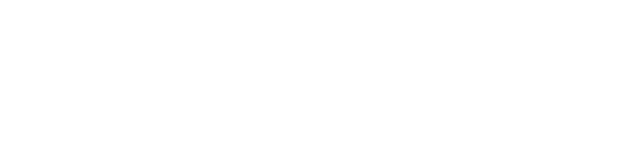
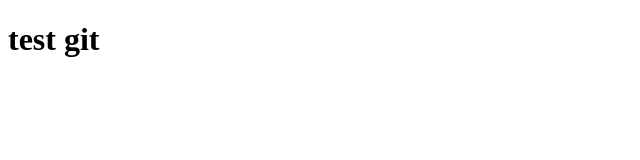
Before and after one commit to EziDze-proger/lessonsJS2, a plain HTML site: page index.html in a window 1280 px wide. Shown: the whole page, without its empty margins (0-640 px from the left). Drawn offline with Linux system fonts and the light colour scheme.

Commit message:
new modifications

```diff
--- a/index.html
+++ b/index.html
@@ -6,6 +6,7 @@
     <title>Document</title>
 </head>
 <body>
+    <h1>test git</h1>
     <script src="index.js"></script>
 </body>
 </html>
--- a/index.js
+++ b/index.js
@@ -2,3 +2,5 @@
 console.log('hello world');
 
 console.log('hi world');
+
+console.log('bye');
```
Also changed, not shown: 1 other file.
